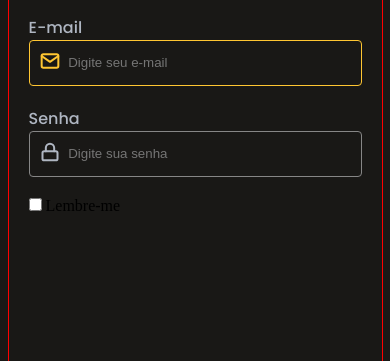
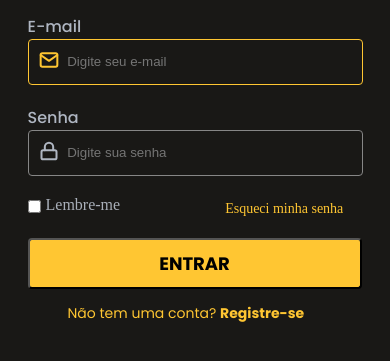
Before and after one commit to lucasserdev/login-form, a plain HTML site: page index.html in a window 390 px wide. Shown: the part 181-542 px from the top of the page. Drawn offline with Linux system fonts and the light colour scheme.

Commit message:
mobile first concluido, desktop falta algumas alterações

```diff
--- a/index.html
+++ b/index.html
@@ -37,8 +37,13 @@
                             <input type="password" name="senha" id="isenha" placeholder=" Digite sua senha">
                         </div>
                     </div>
-                    <input type="checkbox" name="" id=""> Lembre-me
-
+                    <div class="check">
+                        <input type="checkbox" name="" id="icheck">
+                        <label for="icheck">Lembre-me</label>
+                        <a href="#">Esqueci minha senha</a>
+                    </div>
+                    <input type="submit" value="ENTRAR">
+                    <p id="footer">Não tem uma conta? <a href="#">Registre-se</a></p>
                     </div>
                 </form>
             </div>
--- a/styles/style.css
+++ b/styles/style.css
@@ -26,7 +26,6 @@ section#login {
     display: block;
     width: 375px;
     height: 812px;
-    border: 1px solid red;
     margin: auto;
 }
 
@@ -110,6 +109,57 @@ div.campo2 > input {
     margin-left: 5px;
 }
 
+div.check {
+    display: flex;
+
+}
+
+form div.check > label {
+    padding-left: 5px;
+    color: #A9AFB9;
+    font-size: 16px;
+    font-weight: 400;
+}
+
+div.check > a {
+    padding-left: 105px;
+    text-decoration: none;
+    color: #FFC632;
+    font-size: 14px;
+    padding-top: 5px;
+}
+
+input[type="submit"] {
+    display: block;
+    margin-top: 21px;
+    width: 334px;
+    height: 51px;
+    border-radius: 4px;
+    background-color: #FFC632;
+    color: black;
+    font-family: var(--font2);
+    font-size: 18px;
+    font-weight: 600;
+
+    cursor: pointer;
+}
+
+p#footer {
+    margin-top: 14px;
+    margin-left: 40px;
+    font-size: 14px;
+    color: #FFC632;
+    font-weight: 400;
+    font-family: var(--font2);
+}
+
+p#footer > a {
+    text-decoration: none;
+    color: #FFC632;
+    font-weight: 600;
+}
+
+
 section#imagem {
     display: none;
 }
```
